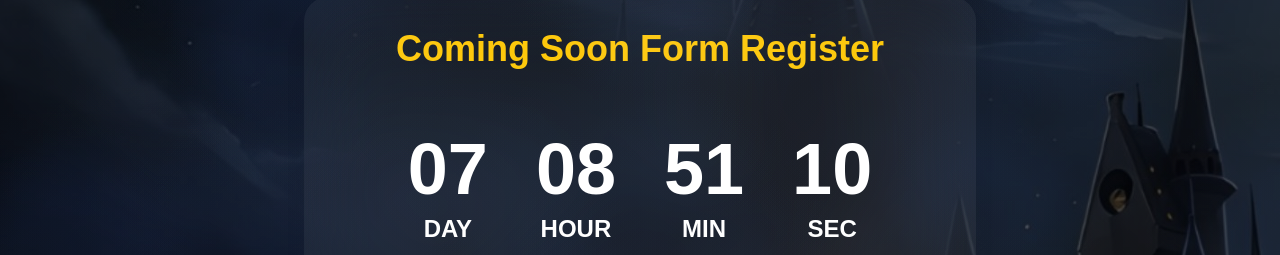
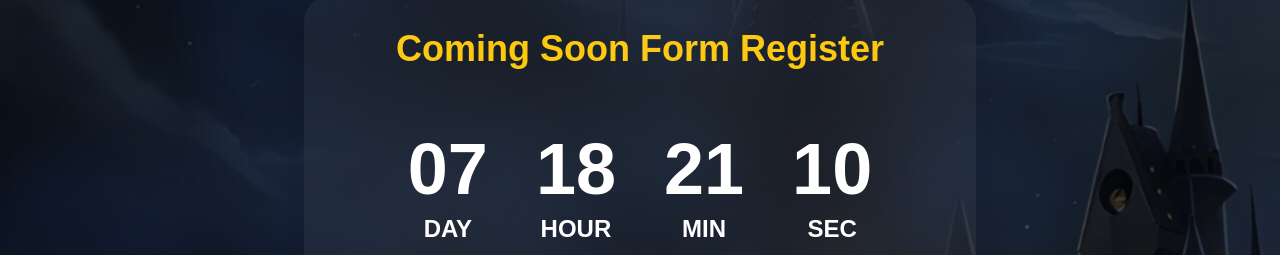
Before and after one commit to Picnick0176/worldofdata.camp, a Next.js app: page /Register in a window 1280 px wide. Shown: the part 219-474 px from the top of the page. Built offline with nearby package versions, Linux system fonts and the light colour scheme.

Commit message:
Updata Register Time

```diff
--- a/src/app/Register/page.tsx
+++ b/src/app/Register/page.tsx
@@ -11,7 +11,7 @@ export default function RegisterComingSoon() {
 
   useEffect(() => {
     // Set target date to November 7, 2025 (2568 in Buddhist calendar)
-    const targetDate = new Date('2025-11-07T00:00:00').getTime();
+    const targetDate = new Date('2025-11-07T09:30:00').getTime();
 
     const updateCountdown = () => {
       const now = new Date().getTime();
```
